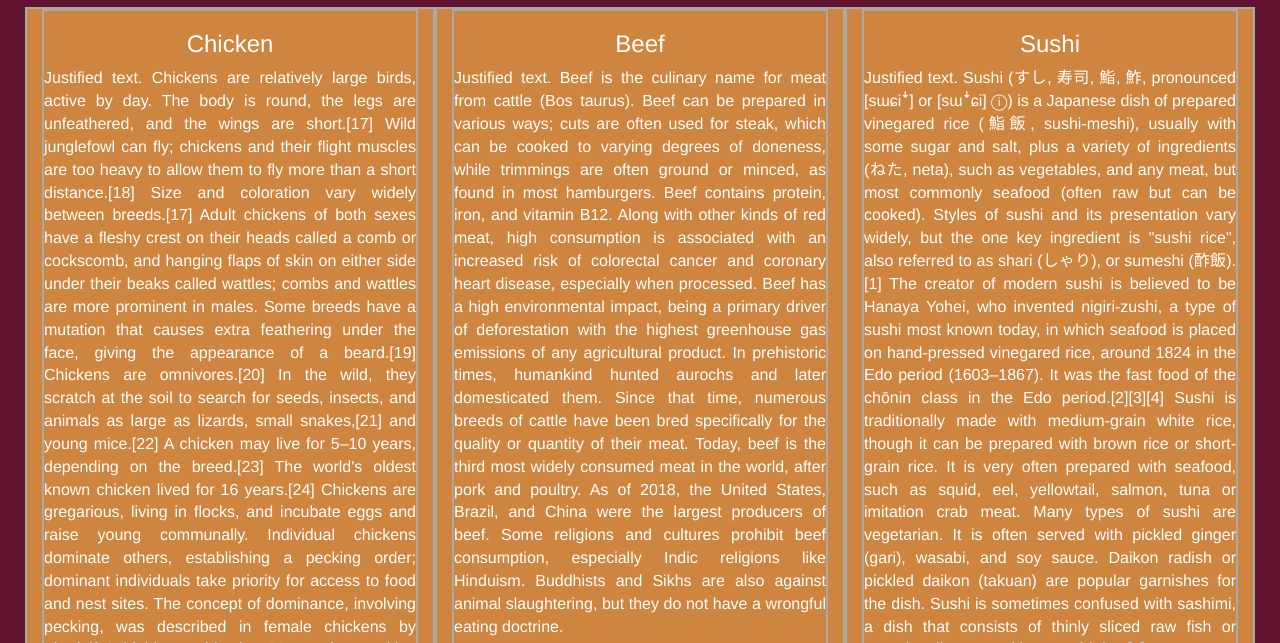
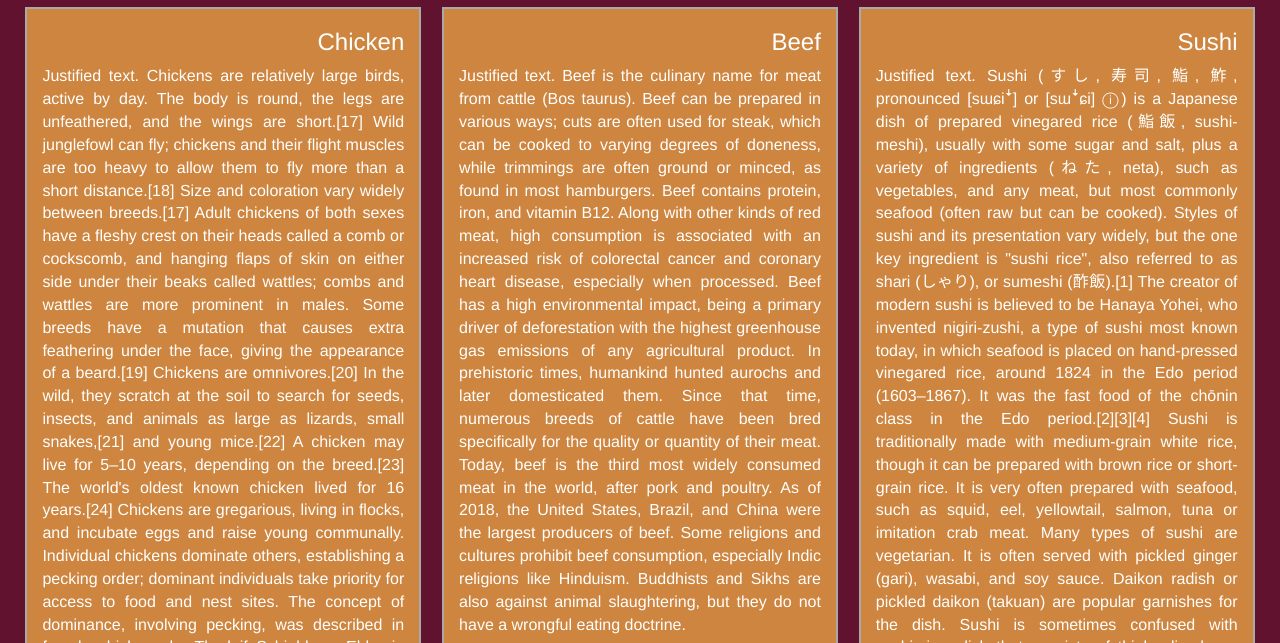
Before and after one commit to T-Naing/mod3_solution, a plain HTML site: page index.html in a window 1280 px wide. Shown: the part 126-769 px from the top of the page. Drawn offline with Linux system fonts and the light colour scheme.

Commit message:
Update styles.css

```diff
--- a/css/styles.css
+++ b/css/styles.css
@@ -1,10 +1,15 @@
+* {
+  box-sizing: border-box;
+}
 body{
  font-size: 16px;
  color:#fff;
  background-color: #61122f; /*maroon*/
- box-sizing: border-box;
 }
-
+#main-content {
+  padding: 0px;
+  margin: 0px;
+}
 /** HEADER **/
 #header-nav{
   background-color: #f6b319; /*yellow*/
@@ -60,29 +65,40 @@ line-height: .75;
 /* margin-top: 0px; */
 }
 .row {
-  margin: 10px;
-/*  width: 100%;*/
 /*width: 100%;*/
-/*     padding: 10px;*/
-/*     background-color: darkred;*/
+margin: 0px 15px 0px 15px;
 }
-.row div {
-  border-color: darkgray;
-  border-width: 2px;
-  border-style: solid;
+.row>div {
+/*  border: 2px solid blue;*/
+/*  background-color: peru;*/
+margin-bottom: 15px;
+padding: 0px;
+/*  width: 90%;
+  margin-right: auto;
+  margin-left: auto;*/
+}
+#chicken-content, #beef-content, #sushi-content{
+  border: 2px solid darkgray;
   background-color: peru;
-  margin-bottom: 5px;
-/*margin-left: 5px;*/
-/*width: auto;
-height: auto;
-position: relative;*/
-/*clear: both;*/
+  width: 95%;
+  margin-right: auto;
+  margin-left: auto;
+  padding: 0px 15px 0px 15px;
+/*  margin-bottom: 5px;*/
+}
+.row div h3 {
+  float: right;
+}
+.row div p {
+  clear: both;
 }
 .row div span{
-/*  color: black;*/
-font-size: 1.2em;
-text-align: right;
-float: right;
+  font-size: 1.2em;
+  text-align: right;
+  float: right;
+}
+#empty-div {
+  clear: both;
 }
 
 /********** Large devices only **********/
@@ -92,7 +108,7 @@ float: right;
 
 /********** Medium devices only **********/
 @media (min-width: 992px) and (max-width: 1199px) {
-.row div {
+  .row div {
 /*  clear: both;*/
 }
 
```
